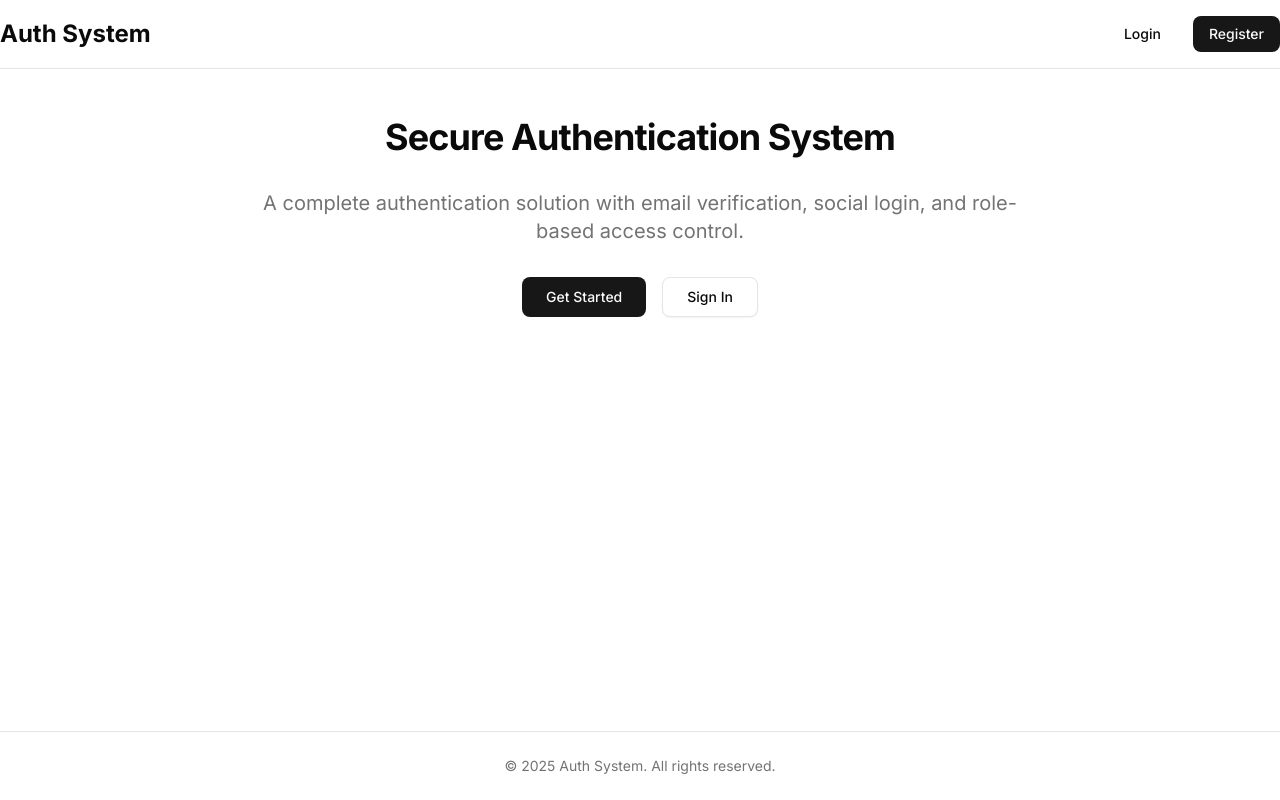
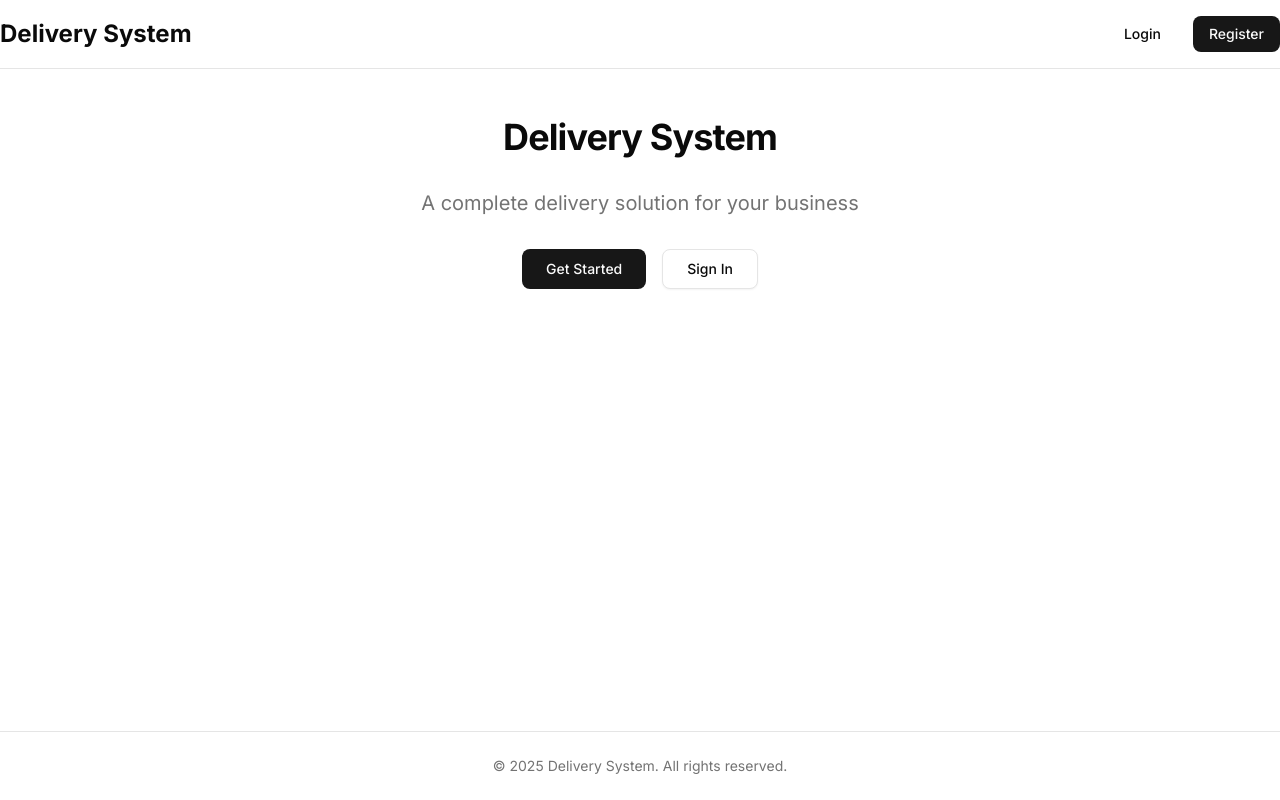
Before and after one commit to IT22056320/food-delivery-system-frontend, a Next.js app: page / in a window 1280 px wide. Built offline with nearby package versions, Linux system fonts and the light colour scheme; no server answers.

Commit message:
chore!: changed dashboard

```diff
--- a/src/app/page.jsx
+++ b/src/app/page.jsx
@@ -8,7 +8,7 @@ export default function Home() {
     <div className="flex flex-col min-h-screen">
       <header className="border-b">
         <div className="container flex items-center justify-between py-4">
-          <h1 className="text-2xl font-bold">Auth System</h1>
+          <h1 className="text-2xl font-bold">Delivery System</h1>
           <nav>
             <ClientNav />
           </nav>
@@ -16,9 +16,9 @@ export default function Home() {
       </header>
       <main className="flex-1 container py-12">
         <div className="max-w-3xl mx-auto text-center space-y-8">
-          <h2 className="text-4xl font-bold tracking-tight">Secure Authentication System</h2>
+          <h2 className="text-4xl font-bold tracking-tight">Delivery System</h2>
           <p className="text-xl text-muted-foreground">
-            A complete authentication solution with email verification, social login, and role-based access control.
+            A complete delivery solution for your business
           </p>
           <div className="flex items-center justify-center gap-4">
             <Button asChild size="lg">
@@ -32,7 +32,7 @@ export default function Home() {
       </main>
       <footer className="border-t py-6">
         <div className="container text-center text-sm text-muted-foreground">
-          &copy; {new Date().getFullYear()} Auth System. All rights reserved.
+          &copy; {new Date().getFullYear()} Delivery System. All rights reserved.
         </div>
       </footer>
     </div>
```
